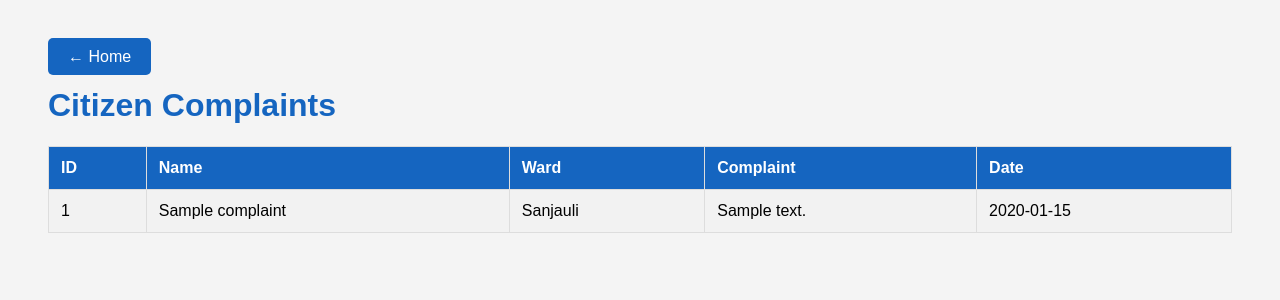
After one commit to mohakthakurr-cmd/project-water-supply, a Flask app: page /complaints in a window 1280 px wide. The commit adds this page. Shown: the top 300 px of the page. Run offline with Flask 3, Linux system fonts and the light colour scheme; data comes from the database, SQL or seed files in the repository; tables that the repository leaves empty hold one stand-in row (values such as "Sample post").

Commit message:
Added complaints dashboard

```diff
--- a/app.py
+++ b/app.py
@@ -9,7 +9,6 @@ app = Flask(__name__)
 
 BASE_FOLDER = os.path.dirname(os.path.abspath(__file__))
 DATABASE = os.path.join(BASE_FOLDER, "water_supply.db")
-import os
 
 
 STATUS_PROGRAM = os.path.join(BASE_FOLDER, "water_status")
@@ -41,11 +40,11 @@ def setup_database():
 
     if count == 0:
         connection.executemany(
-    """
-    INSERT INTO wards
-    (ward_id, area_name, zone, supply_days, supply_time)
-    VALUES (?, ?, ?, ?, ?)
-    """,
+            """
+            INSERT INTO wards
+            (ward_id, area_name, zone, supply_days, supply_time)
+            VALUES (?, ?, ?, ?, ?)
+            """,
             [
                 (1, "Sanjauli", "North", "Monday and Thursday", "6:00 AM - 8:00 AM"),
                 (2, "Mall Road", "Central", "Tuesday and Friday", "7:00 AM - 9:00 AM"),
@@ -54,7 +53,11 @@ def setup_database():
         )
 
         connection.executemany(
-            "INSERT INTO tanks (tank_name, ward_id, water_level) VALUES (?, ?, ?)",
+            """
+            INSERT INTO tanks
+            (tank_name, ward_id, water_level)
+            VALUES (?, ?, ?)
+            """,
             [
                 ("Sanjauli Lift Tank", 1, 72),
                 ("Central Storage Tank", 2, 58),
@@ -63,7 +66,11 @@ def setup_database():
         )
 
         connection.execute(
-            "INSERT INTO alerts (ward_id, alert_message) VALUES (?, ?)",
+            """
+            INSERT INTO alerts
+            (ward_id, alert_message)
+            VALUES (?, ?)
+            """,
             (
                 2,
                 "Pipeline maintenance may delay supply by one hour."
@@ -127,6 +134,26 @@ def submit_feedback():
 
     return jsonify({"message": "Feedback submitted successfully!"})
 
+@app.route("/complaints")
+def view_complaints():
+    connection = get_database()
+
+    complaints = connection.execute("""
+        SELECT
+            complaints.complaint_id,
+            complaints.person_name,
+            wards.area_name,
+            complaints.message,
+            complaints.submitted_on
+        FROM complaints
+        JOIN wards
+        ON complaints.ward_id = wards.ward_id
+        ORDER BY complaints.complaint_id DESC
+    """).fetchall()
+
+    connection.close()
+
+    return render_template("complaints.html", complaints=complaints)
 
 if __name__ == "__main__":
     app.run(debug=True)
--- /dev/null
+++ b/templates/complaints.html
@@ -0,0 +1,82 @@
+<!DOCTYPE html>
+<html>
+<head>
+    <title>Complaints Dashboard</title>
+
+    <style>
+
+        body{
+            font-family:Arial,sans-serif;
+            background:#f4f4f4;
+            padding:40px;
+        }
+
+        h1{
+            color:#1565c0;
+        }
+
+        table{
+            width:100%;
+            border-collapse:collapse;
+            background:white;
+        }
+
+        th,td{
+            border:1px solid #ddd;
+            padding:12px;
+            text-align:left;
+        }
+
+        th{
+            background:#1565c0;
+            color:white;
+        }
+
+        tr:nth-child(even){
+            background:#f2f2f2;
+        }
+
+        a{
+            text-decoration:none;
+            background:#1565c0;
+            color:white;
+            padding:10px 20px;
+            border-radius:5px;
+        }
+
+    </style>
+
+</head>
+
+<body>
+
+<a href="/">← Home</a>
+
+<h1>Citizen Complaints</h1>
+
+<table>
+
+<tr>
+<th>ID</th>
+<th>Name</th>
+<th>Ward</th>
+<th>Complaint</th>
+<th>Date</th>
+</tr>
+
+{% for complaint in complaints %}
+
+<tr>
+<td>{{ complaint.complaint_id }}</td>
+<td>{{ complaint.person_name }}</td>
+<td>{{ complaint.area_name }}</td>
+<td>{{ complaint.message }}</td>
+<td>{{ complaint.submitted_on }}</td>
+</tr>
+
+{% endfor %}
+
+</table>
+
+</body>
+</html>
```
Also changed, not shown: templates/index.html (+7 -4 lines).
